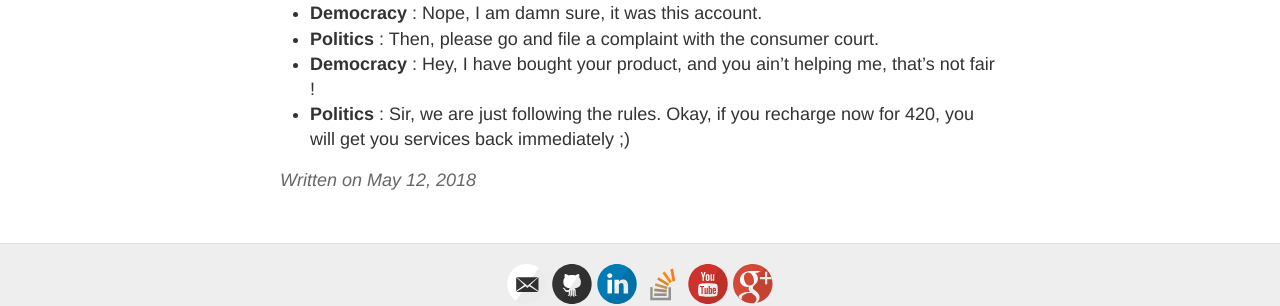
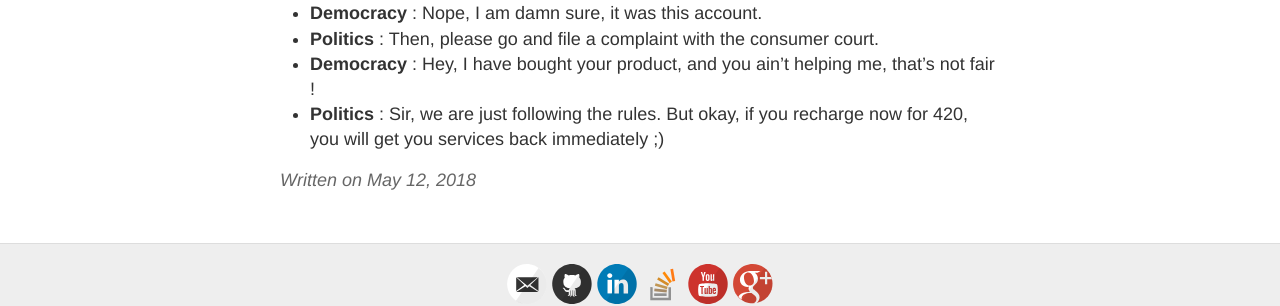
Before and after one commit to datashines/datashines.github.io, a Jekyll site: the page built from _posts/2018-05-12-TerryTinyTales1.md, in a window 1280 px wide. Shown: the part 1435-1741 px from the top of the page. Built offline with Jekyll 4.4.1, drawn with Linux system fonts in a browser that asks for light colours; comment, search, counter and statistics services are not loaded.

Commit message:
Update 2018-05-12-TerryTinyTales1.md

```diff
--- a/_posts/2018-05-12-TerryTinyTales1.md
+++ b/_posts/2018-05-12-TerryTinyTales1.md
@@ -25,4 +25,4 @@ title: When Loktantra called Rajneeti
 * **Democracy** : Nope, I am damn sure, it was this account.
 * **Politics** : Then, please go and file a complaint with the consumer court.
 * **Democracy** : Hey, I have bought your product, and you ain't helping me, that's not fair !
-* **Politics** : Sir, we are just following the rules. Okay, if you recharge now for 420, you will get you services back immediately ;)
+* **Politics** : Sir, we are just following the rules. But okay, if you recharge now for 420, you will get you services back immediately ;)
```
